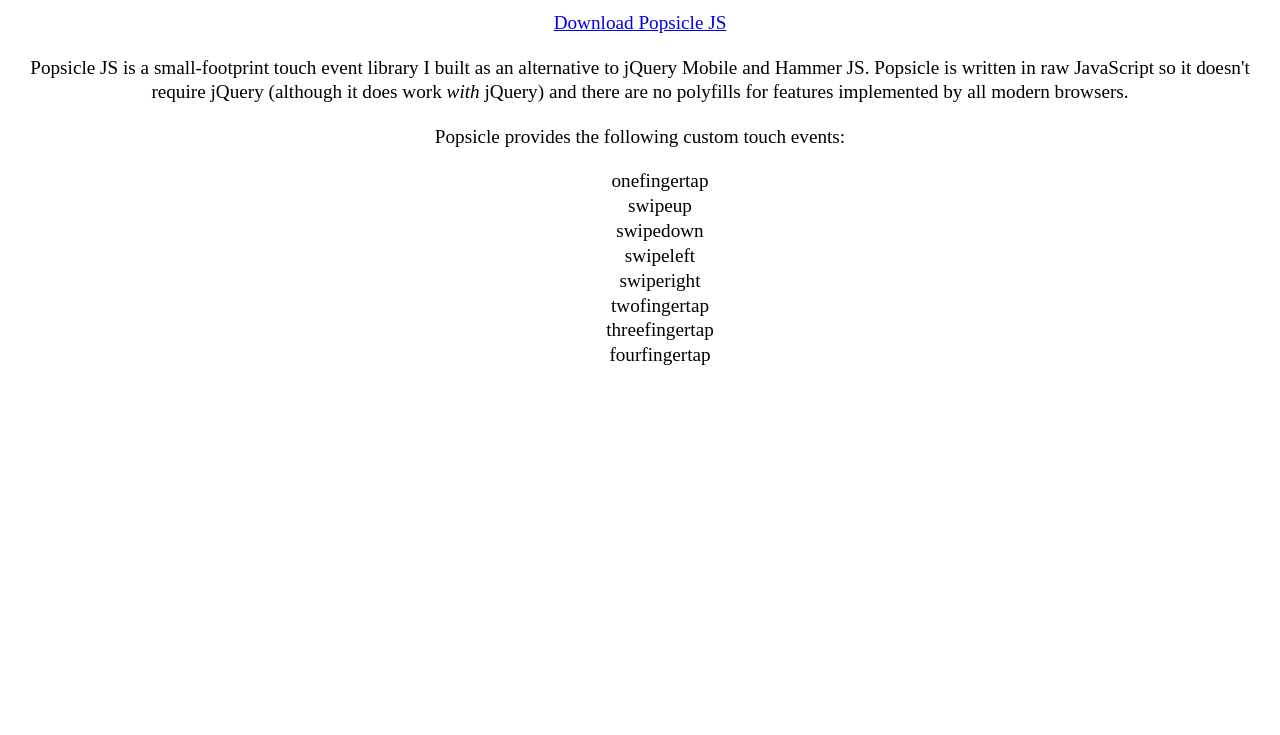
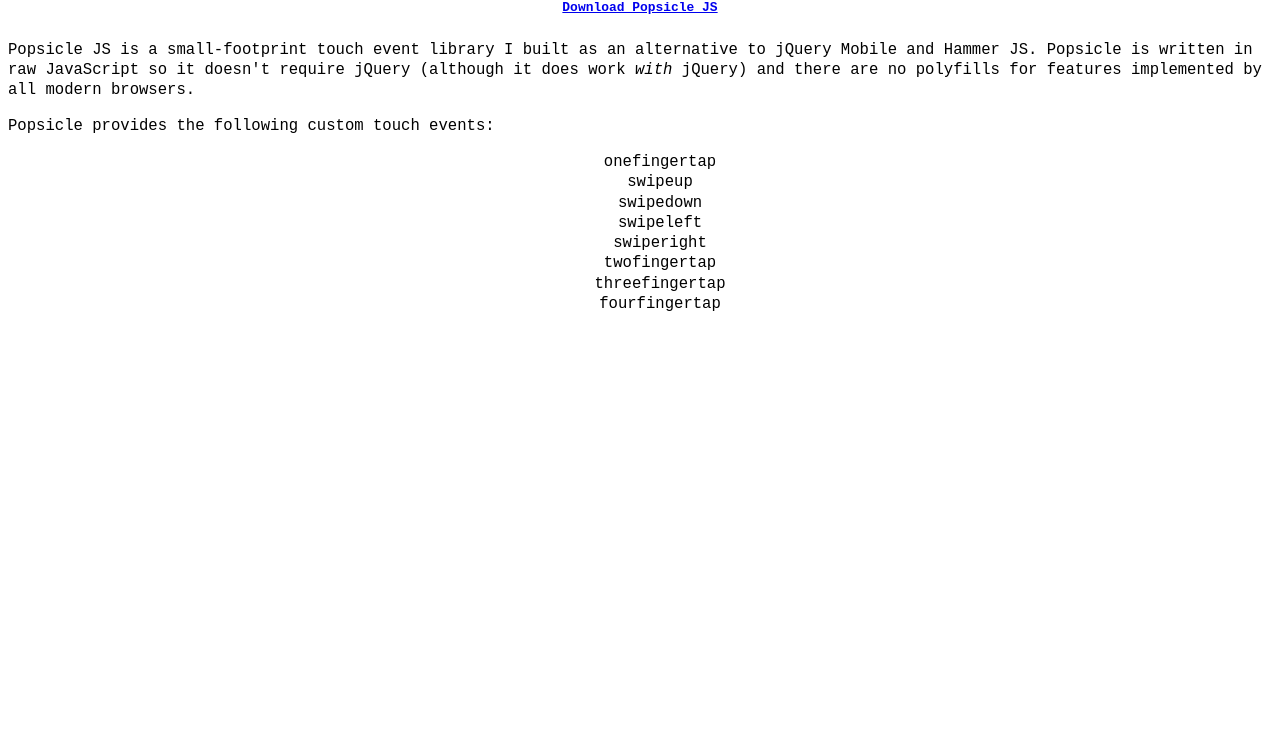
Before and after one commit to codyhess/popsiclejs, a plain HTML site: page index.html in a window 1280 px wide. Shown: the part 65-800 px from the top of the page. Drawn offline with Linux system fonts and the light colour scheme.

Commit message:
paragraph left aligned, all font monospace

```diff
--- a/index.html
+++ b/index.html
@@ -7,20 +7,27 @@ body {
   text-align: center;
   font-size: 1.2em;
   line-height: 1.3em;
+  font-family: monospace;
 }
 ul {
   list-style: none;
+}
+p {
+  text-align: left;
 }
     </style>
   </head>
   <body>
     <h1>Popsicle JS</h1>
-    <p><a href="https://raw.githubusercontent.com/codyhess/popsiclejs/master/popsicle.js">Download Popsicle JS</a></p>
+    <h5>
+      <a href="https://raw.githubusercontent.com/codyhess/popsiclejs/master/popsicle.js">Download Popsicle JS</a>
+    </h5>
     <p>Popsicle JS is a small-footprint touch event library I built as an
     alternative to jQuery Mobile and Hammer JS. Popsicle is written in raw
     JavaScript so it doesn't require jQuery (although it does work <em>with</em>
     jQuery) and there are no polyfills for features implemented by all modern
     browsers.</p>
+    <div id="events">
       <p>Popsicle provides the following custom touch events:</p>
       <ul>
         <li>onefingertap</li>
@@ -32,5 +39,6 @@ ul {
         <li>threefingertap</li>
         <li>fourfingertap</li>
       </ul>
+    </div>
   </body>
 </html>
```
Lines whose indentation alone changed are shown as unchanged.
